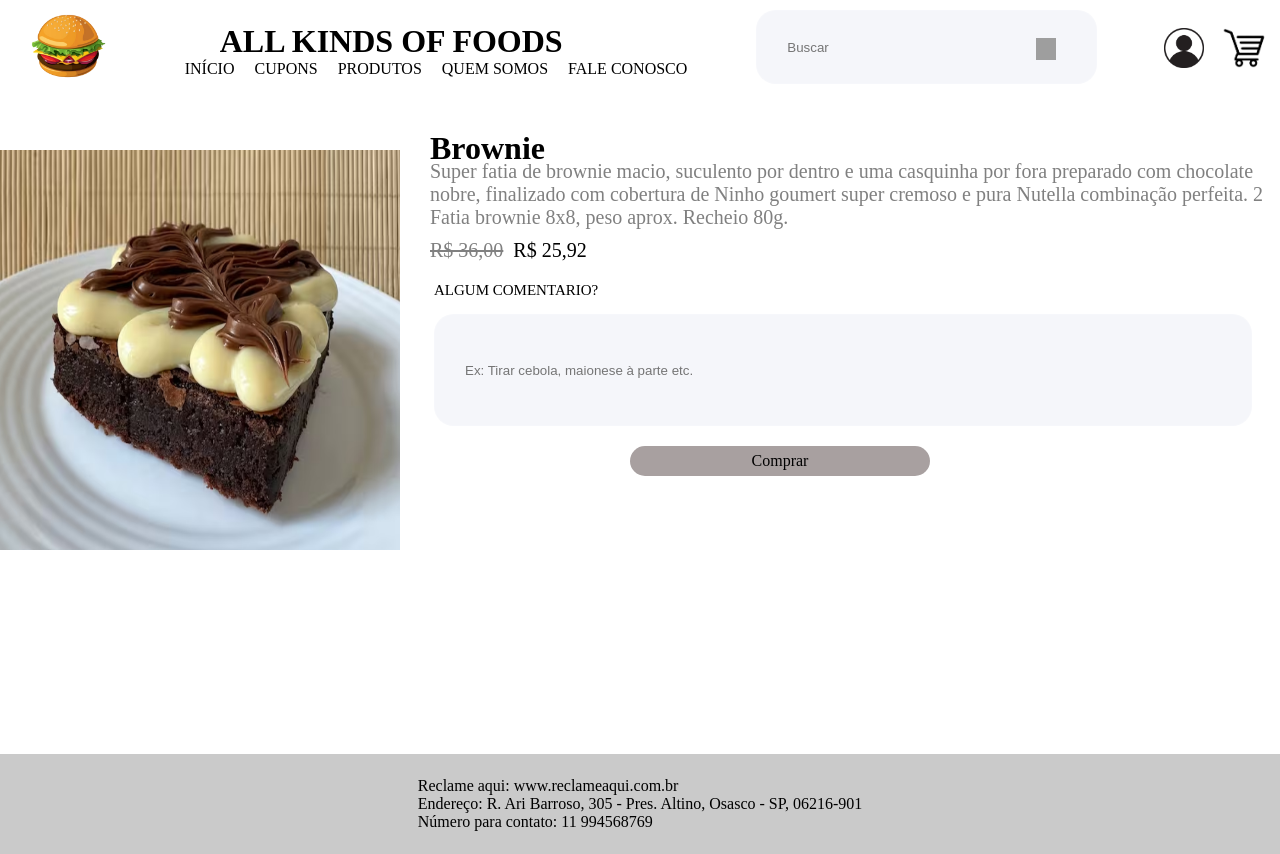
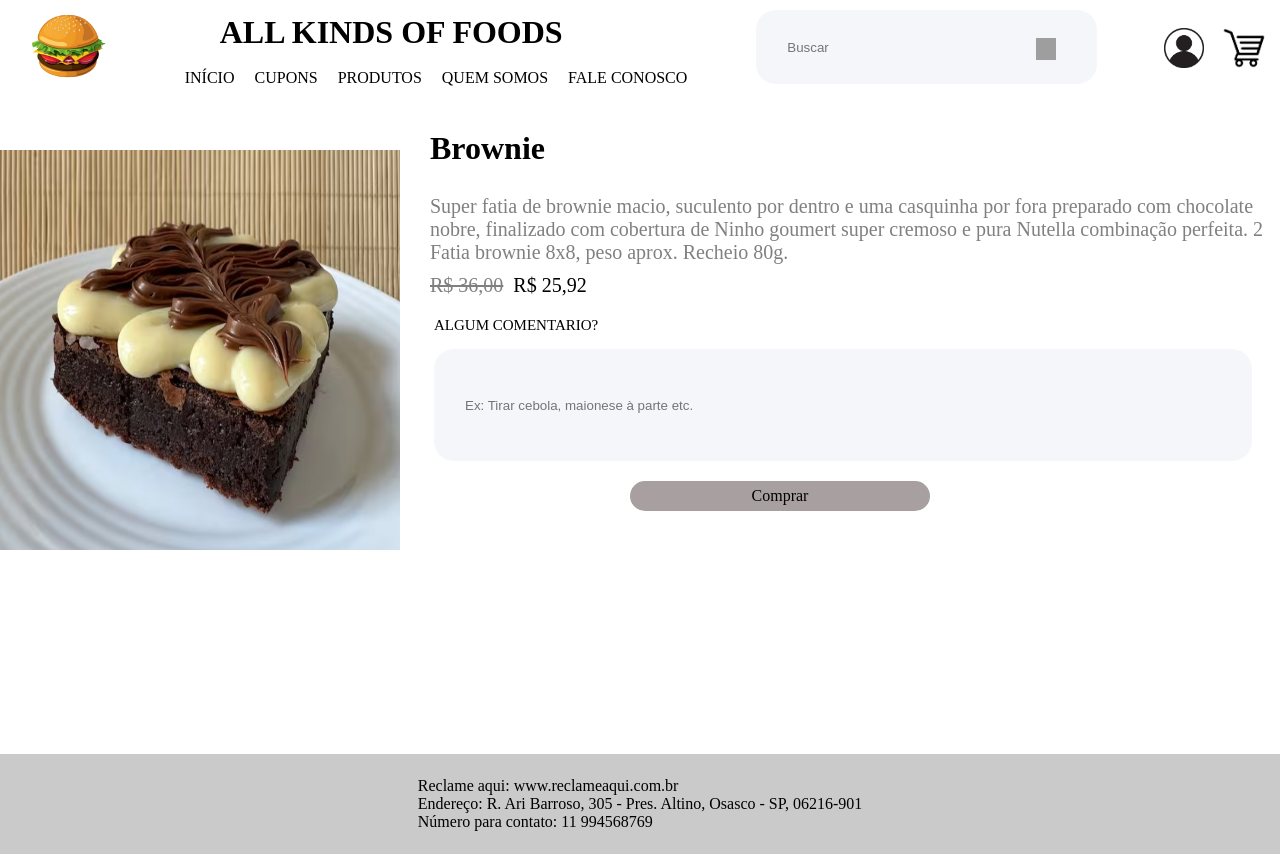
Before and after one commit to isadalposs/ALL-KINDS-OF-FOODS, a plain HTML site: page compra.html in a window 1280 px wide. Drawn offline with Linux system fonts and the light colour scheme; grey boxes are pictures that could not be loaded.

Commit message:
subindo compra

```diff
--- a/CSS/compra.css
+++ b/CSS/compra.css
@@ -26,7 +26,7 @@ h1 {
     display: flex;
     gap: 20px;
     list-style-type: none;
-
+    margin-top: 18px;
 }
 
 a {
@@ -82,6 +82,7 @@ a {
     font-size: 20px;
     color: gray;
     margin-top: -25px;
+    margin-top: 10px;
 
   }
   .preco {
```
